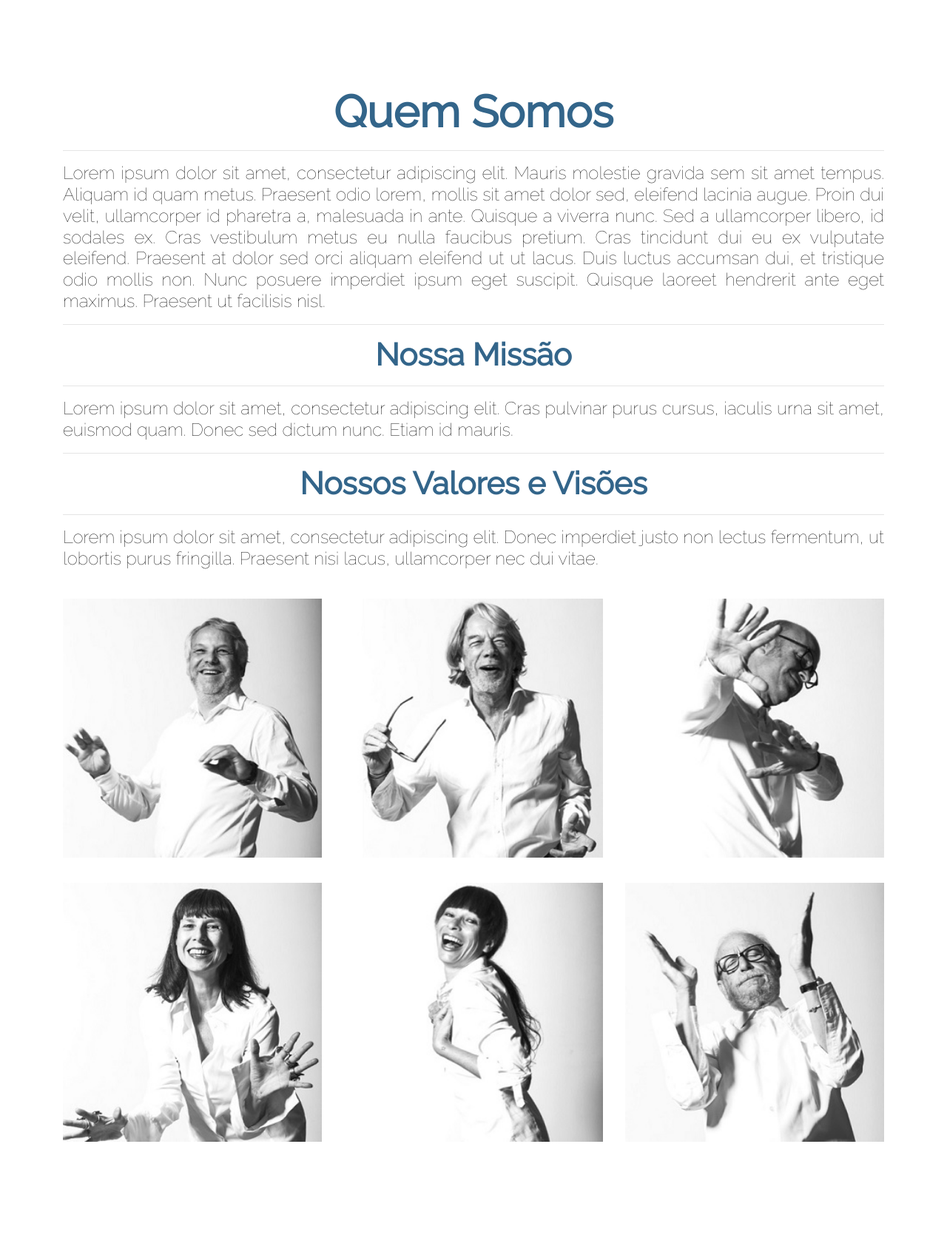
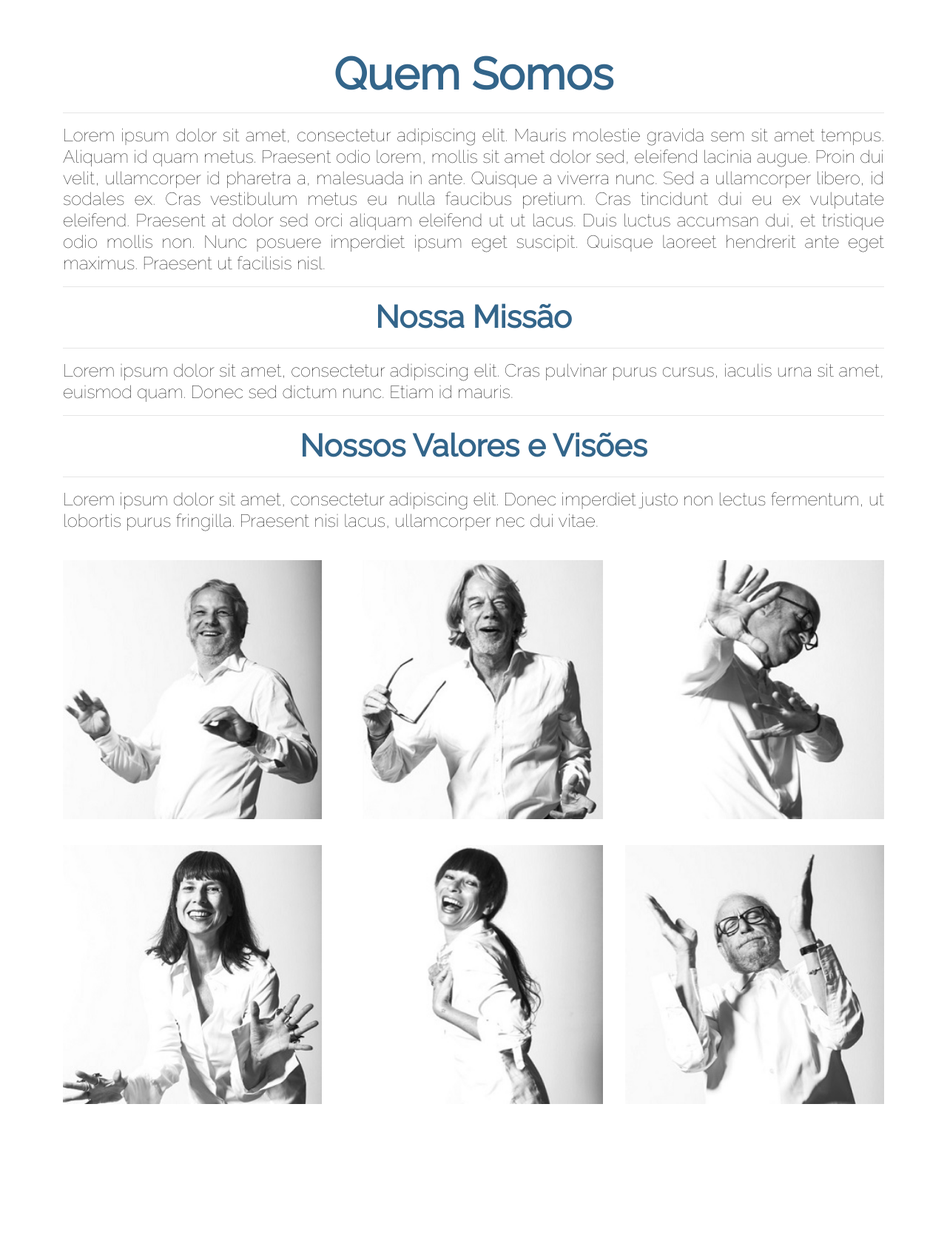
Before and after one commit to dennerEfisio/Equipe-4-Trainee-2019.2, a PHP site: page /quemsomos.html in a window 1280 px wide. Shown: the whole page at 74% size. After the commit the page ends 1492 px from the top, so only its background shows below. Run offline with PHP 8.4, Linux system fonts and the light colour scheme.

Commit message:
remocao da margem e do componente body

```diff
--- a/css/style.css
+++ b/css/style.css
@@ -1,15 +1,12 @@
  html,
-
-body{
-    background-color: white;
-    font-family: 'Raleway', sans-serif;
-}
 
 .titulo-imagem {
     text-align: center;
 }
 
 .titulo-imagem h1{
+    font-family: 'Raleway', sans-serif;
+
     font-size: 60px;
     font-weight: 600;
     color: #33658A;
@@ -19,6 +16,8 @@ body{
 }
 
 .titulo-imagem h2{
+    font-family: 'Raleway', sans-serif;
+
     font-size: 42px;
     font-weight: 700;
     color: #33658A;
@@ -30,6 +29,8 @@ body{
 }
 
 .texto {
+    font-family: 'Raleway', sans-serif;
+
     text-align: justify;
     color: black;
     font-weight: 300;
@@ -40,8 +41,8 @@ body{
 }
 
 .main {
-    margin-top: 9%;
-    margin-bottom: 9%;
+    margin-top: 5%;
+    margin-bottom: 5%;
 }
 
 .fotos {
@@ -82,6 +83,8 @@ body{
 }
 
 .text-card {
+    font-family: 'Raleway', sans-serif;
+
     color: #F6AE2D;
     font-size: 20px;
     text-transform: uppercase;
@@ -95,6 +98,8 @@ body{
 }
 
 .text-card-info {
+    font-family: 'Raleway', sans-serif;
+
     color: white;
     font-size: 16px;
     position: relative;
```
